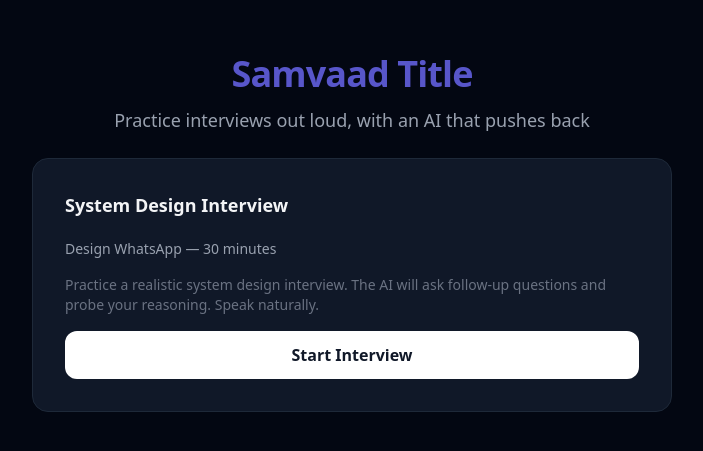
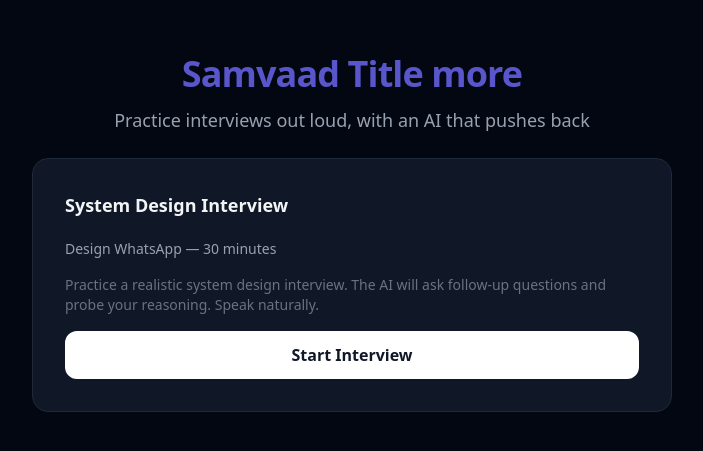
Before and after one commit to cashwanikumar/samvaad, a Next.js app: page / in a window 1280 px wide. Shown: the part 167-618 px from the top of the page, without its empty margins (288-991 px from the left). Built offline with nearby package versions, Linux system fonts and the light colour scheme.

Commit message:
ticket EXT-bld_mtfv42mj0: set h1 text to "Samvaad Title more"
Changed the text node in the h1.text-4xl.font-bold.tracking-tight on route /
from "Samvaad Title" to "Samvaad Title more". This string appears only once
in the repo so no runner-up ambiguity.

Varic-Mark: e_mtfv42mj2

```diff
--- a/src/app/page.tsx
+++ b/src/app/page.tsx
@@ -4,7 +4,7 @@ export default function Home() {
   return (
     <main className="min-h-screen flex flex-col items-center justify-center gap-6 p-8">
       <div className="text-center space-y-3">
-        <h1 className="text-4xl font-bold tracking-tight text-[rgb(88,86,202)]">Samvaad Title</h1>
+        <h1 className="text-4xl font-bold tracking-tight text-[rgb(88,86,202)]">Samvaad Title more</h1>
         <p className="text-gray-400 text-lg">Practice interviews out loud, with an AI that pushes back</p>
       </div>
 
```
